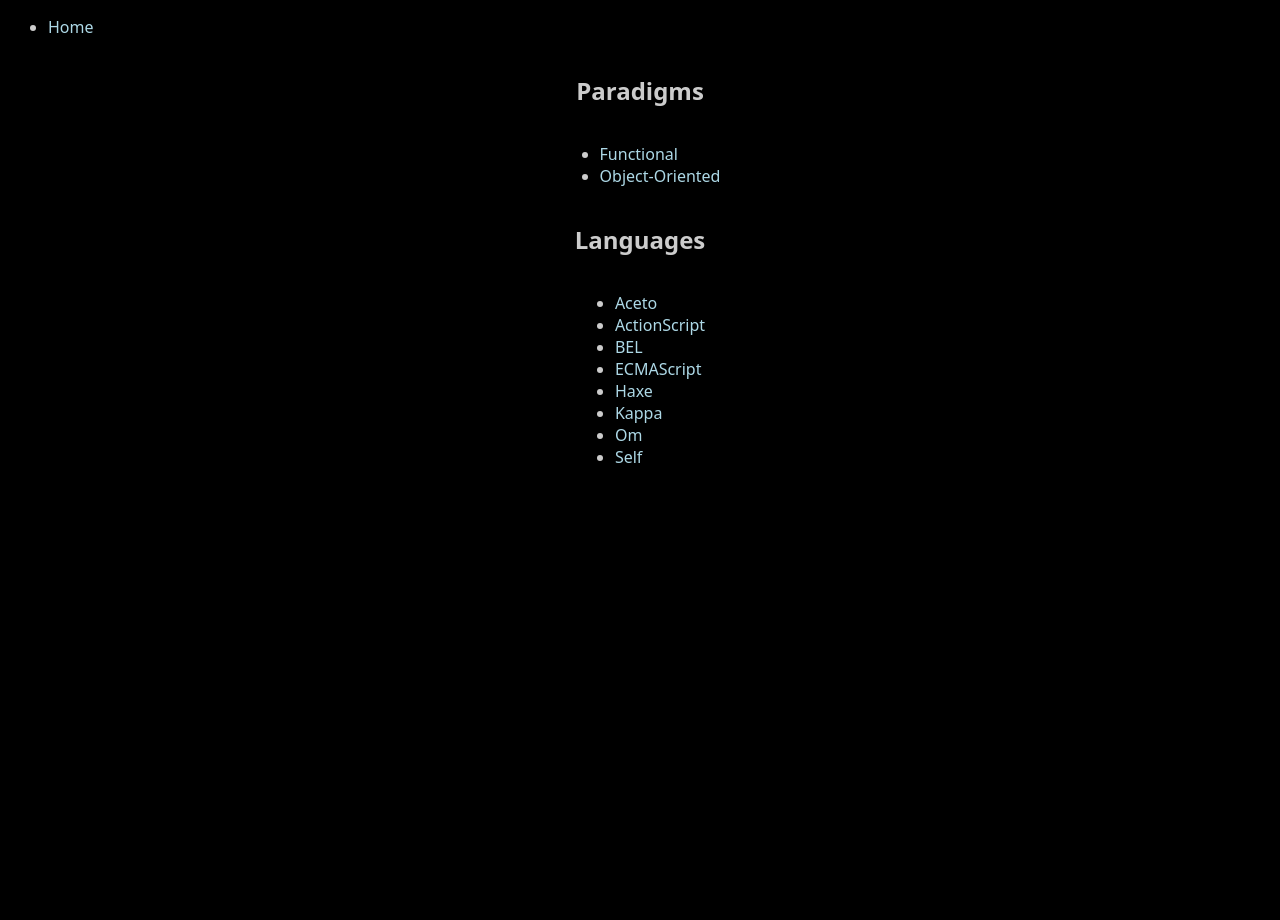
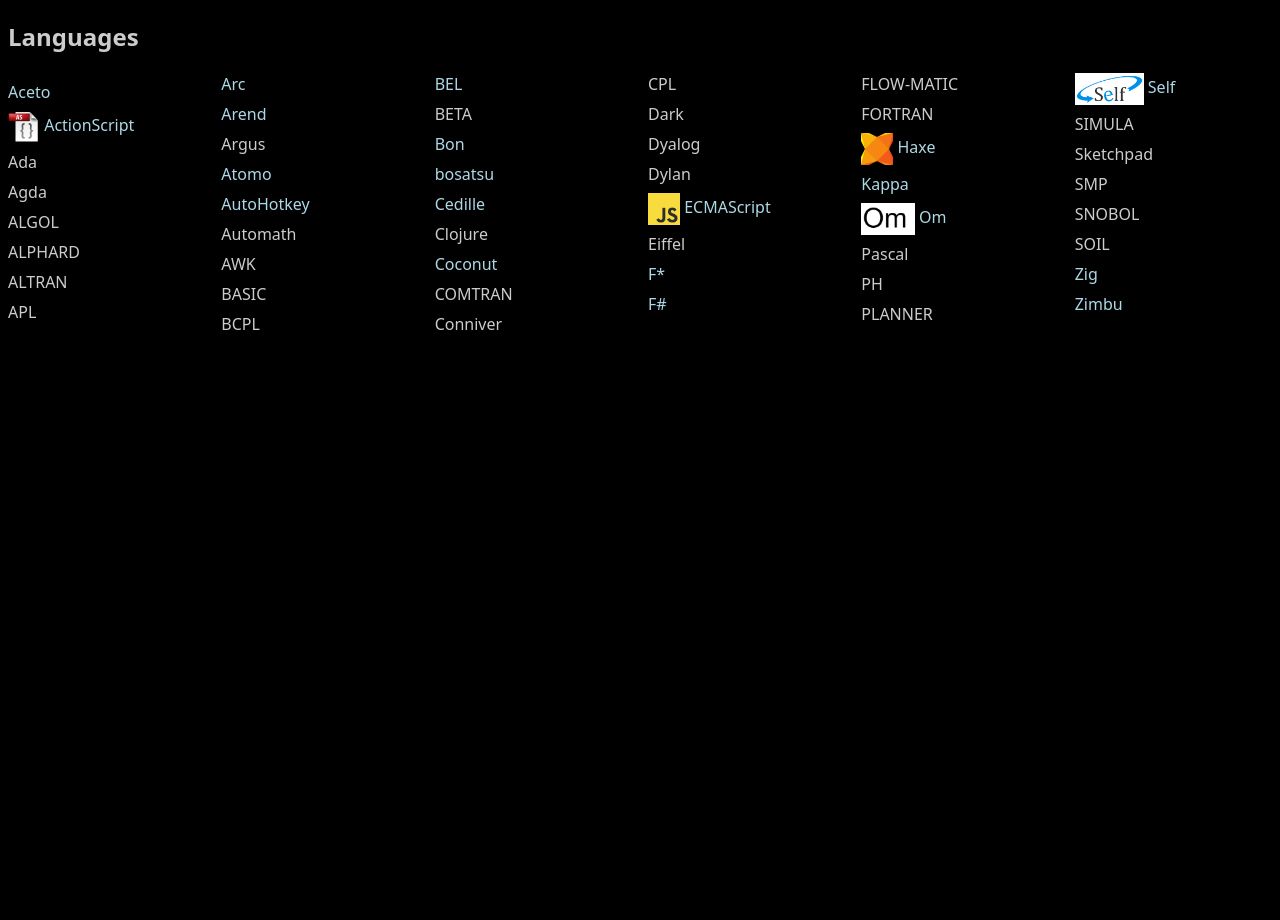
Before and after one commit to mlhaufe/pl-wiki, a Jekyll site: the page built from index.md, in a window 1280 px wide. Built offline with Jekyll 4.4.1, drawn with Linux system fonts in a browser that asks for light colours.

Commit message:
Updated site architecture

```diff
--- /dev/null
+++ b/_data/languages.yml
@@ -0,0 +1,129 @@
+- name: Aceto
+  homepage: https://github.com/aceto/aceto
+
+- name: ActionScript
+  homepage: https://web.archive.org/web/20080906174753/https://www.adobe.com/devnet/actionscript/articles/actionscript3_overview.html
+  logo: ./images/logos/actionscript.png
+
+- name: Ada
+
+- name: Agda
+  urls:
+    - https://github.com/liamoc/learn-you-an-agda/blob/master/pages/peano.md
+    - http://www.cse.chalmers.se/~ulfn/papers/afp08/tutorial.pdf
+
+- name: ALGOL
+
+- name: ALPHARD
+
+- name: ALTRAN
+
+- name: APL
+
+- name: Arc
+  homepage: http://www.arclanguage.org/
+
+- name: Arend
+  homepage: https://arend-lang.github.io/
+
+- name: Argus
+
+- name: Atomo
+  homepage: https://vito.github.io/atomo/
+
+- name: AutoHotkey
+  homepage: https://www.autohotkey.com/
+
+- name: Automath
+
+- name: AWK
+
+- name: BASIC
+
+- name: BCPL
+
+- name: BEL
+  homepage: https://bel.bio/
+
+- name: BETA
+  urls:
+    - https://en.wikipedia.org/wiki/BETA_(programming_language)
+
+- name: Bon
+  homepage: https://github.com/FBMachine/bon
+
+- name: bosatsu
+  homepage: https://github.com/johnynek/bosatsu
+
+- name: Cedille
+  homepage: https://cedille.github.io/
+
+- name: Clojure
+
+- name: Coconut
+  homepage: http://coconut-lang.org/
+
+- name: COMTRAN
+
+- name: Conniver
+
+- name: CPL
+
+- name: Dark
+
+- name: Dyalog
+
+- name: Dylan
+
+- name: ECMAScript
+  homepage: https://tc39.es/
+  logo: ./images/logos/javascript.jpg
+
+- name: Eiffel
+
+- name: F*
+  homepage: https://www.fstar-lang.org/
+
+- name: F#
+  homepage: https://fsharp.org/
+
+- name: FLOW-MATIC
+
+- name: FORTRAN
+
+- name: Haxe
+  homepage: http://haxe.org/
+  logo: ./images/logos/haxe-logo.svg
+
+- name: Kappa
+  homepage: https://kappalanguage.org/
+
+- name: Om
+  homepage: http://www.om-language.org/
+  logo: ./images/logos/om.png
+
+- name: Pascal
+
+- name: PH
+
+- name: PLANNER
+
+- name: Self
+  homepage: https://selflanguage.org/
+  logo: ./images/logos/self.png
+
+- name: SIMULA
+
+- name: Sketchpad
+
+- name: SMP
+
+- name: SNOBOL
+
+- name: SOIL
+
+- name: Zig
+  homepage: https://ziglang.org/
+
+- name: Zimbu
+  homepage: http://www.zimbu.org/
--- a/_includes/site-content.html
+++ b/_includes/site-content.html
@@ -1,9 +1,11 @@
 <nav class="site-nav">
+<!--
   <ul>
     <li>
       <a href="{{ site.baseurl }}/">Home</a>
     </li>
   </ul>
+-->
 </nav>
 <main class="site-content">
     <header class="site-content_header">
--- a/_sass/pl-wiki.scss
+++ b/_sass/pl-wiki.scss
@@ -14,9 +14,20 @@
 
 .site-content {}
 
-.site-content_body {
-    display: grid;
-    place-items: center;
+.lang-list {
+    columns: 12em auto;
+    list-style: none;
+    padding: 0;
+    margin: 0;
+}
+
+.lang-list li {
+    margin: 0.5em 0;
+}
+
+.lang-list img {
+    height: 2em;
+    vertical-align: middle;
 }
 
 @import "includes/pl-card"
--- a/index.md
+++ b/index.md
@@ -3,20 +3,19 @@
 title: "Programming Language Wiki"
 ---
 
-## Paradigms
+## Languages
 
-<ul>
-{% assign sorted_paradigms = site.categories['Paradigm'] | sort %}
-{%  for post in sorted_paradigms %}
-    <li><a href='{{ site.baseurl }}{{ post.url }}'>{{ post.title }}</a></li>
+<ul class="lang-list">
+{% for lang in site.data.languages %}
+    <li>
+        {% if lang.logo %}
+            <img src="{{lang.logo}}" alt="{{lang.name}} logo">
+        {% endif %}
+        {% if lang.homepage %}
+            <a href="{{lang.homepage}}" target="_blank">{{lang.name}}</a>
+        {% else %}
+            {{lang.name}}
+        {% endif %}
+    </li>
 {% endfor %}
 </ul>
-
-## Languages
-
-<ul>
-{% assign sorted_langs = site.categories['Language'] | sort:"title" %}
-{% for post in sorted_langs %}
-    <li><a href='{{ site.baseurl }}{{ post.url }}'>{{ post.title }}</a></li>
-{% endfor %}
-</ul>
```
Also changed, not shown: TODO.md (+1 -59 lines), _posts/langs/2020-01-01-aceto.md (deleted, +0 -11 lines), _posts/langs/2020-01-01-actionscript.md (deleted, +0 -11 lines), _posts/langs/2020-01-01-bel.md (deleted, +0 -11 lines), _posts/langs/2020-01-01-ecmascript.md (deleted, +0 -11 lines), _posts/langs/2020-01-01-haxe.md (deleted, +0 -11 lines), _posts/langs/2020-01-01-kappa.md (deleted, +0 -11 lines), _posts/langs/2020-01-01-om.md (deleted, +0 -11 lines), _posts/langs/2020-01-01-self.md (deleted, +0 -11 lines), _posts/paradigms/2020-01-01-functional.md (deleted, +0 -9 lines), _posts/paradigms/2020-01-01-object-oriented.md (deleted, +0 -9 lines).
